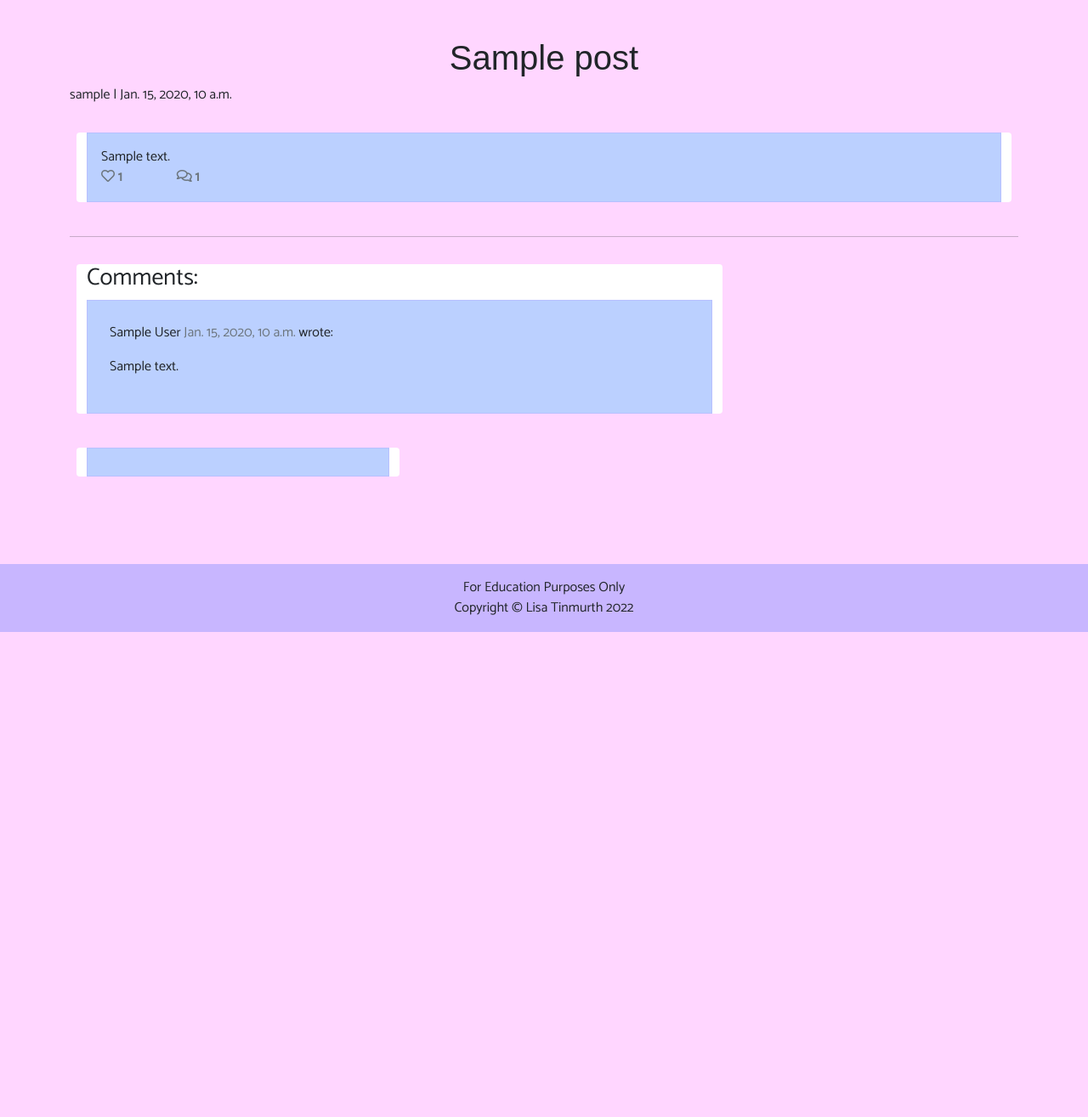
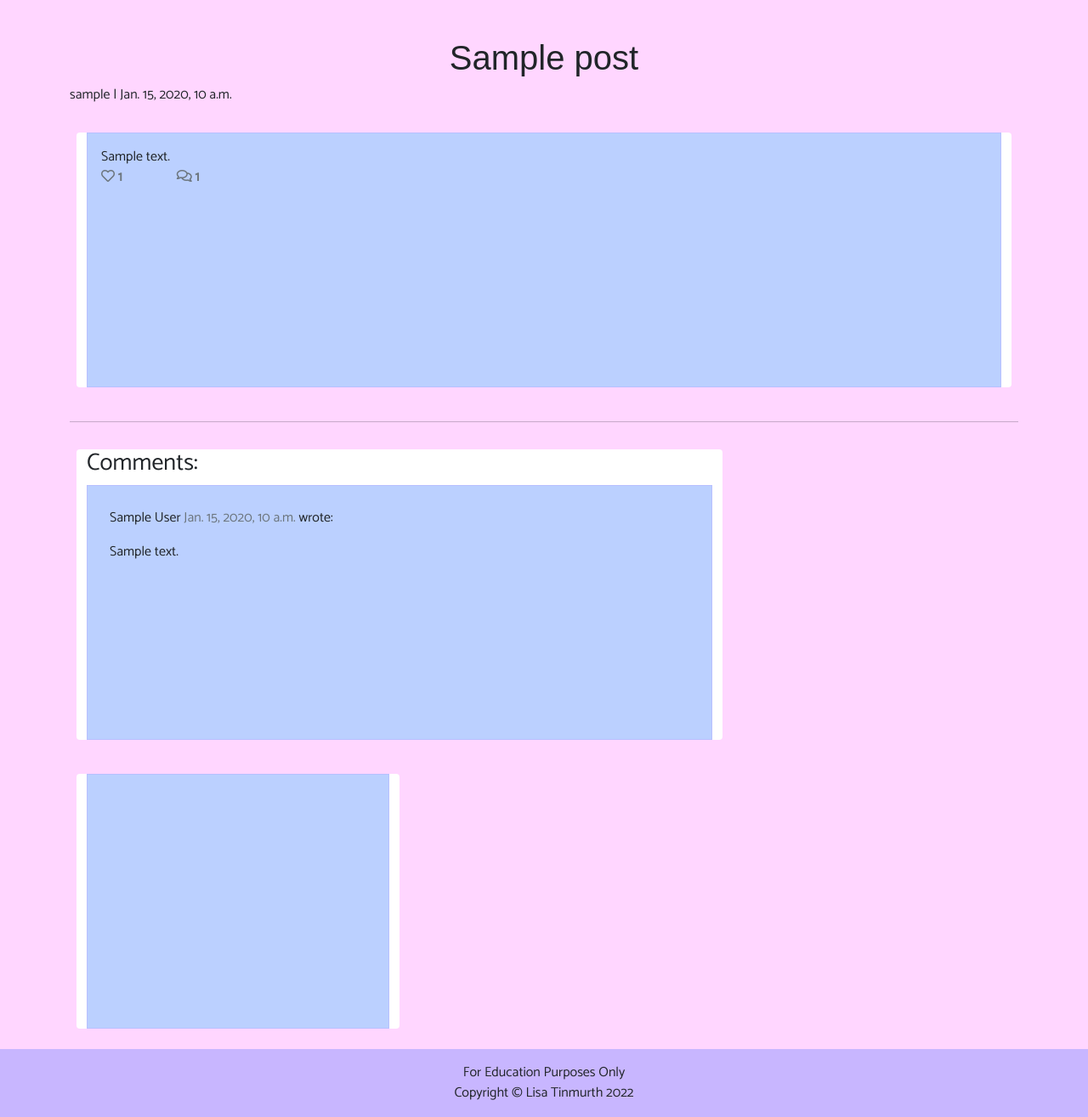
Before and after one commit to Mrst12/step-parents-unite, a Django app: a page that uses templates/base.html in a window 1280 px wide. Shown: the part 56-1371 px from the top of the page at 85% size. Before the commit the page ends 800 px from the top, so only its background shows below. Run offline with Django 3.2, Linux system fonts and the light colour scheme; tables that the repository leaves empty hold one stand-in row (values such as "Sample post"); some libraries are stand-ins or nearby versions.

Commit message:
change the height of the cards so they are all the same

```diff
--- a/static/css/style.css
+++ b/static/css/style.css
@@ -145,9 +145,6 @@
     color:#240046;
 }
 
-/*media query for the blog page
-@media (min-width: 992px) {
-    .col-lg-3 {
-        width: 30%;
-    }
-}*/
+.card-body {
+    height: 300px;
+}
```
